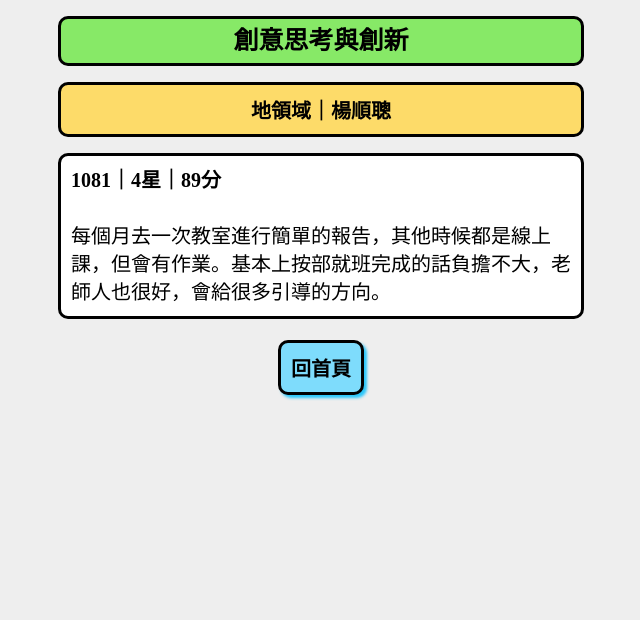
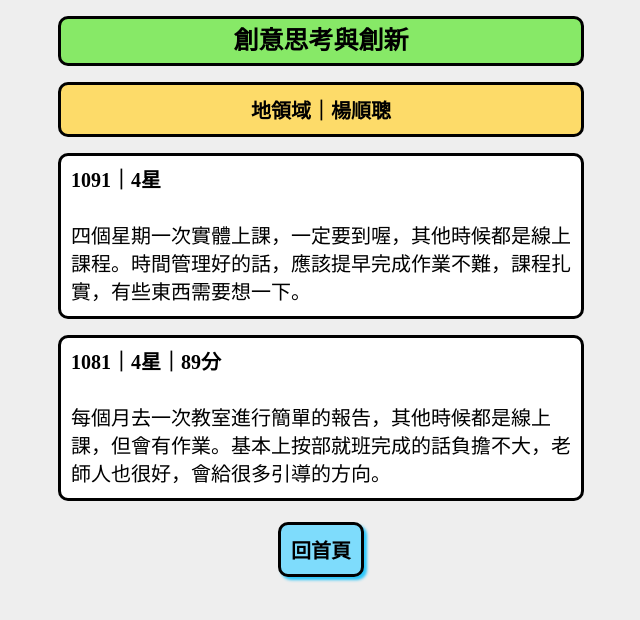
Before and after one commit to hyhakisaku/MMCGeneralCourse, a plain HTML site: page n02_di/b05.html in a window 1280 px wide. Shown: the whole page, without its empty margins (319-959 px from the left). Drawn offline with Linux system fonts and the light colour scheme.

Commit message:
Update b05.html

```diff
--- a/n02_di/b05.html
+++ b/n02_di/b05.html
@@ -13,6 +13,7 @@
 
 <p><label class="label_title">創意思考與創新<br></label></p>
 <p><label class="label_info">地領域｜楊順聰<br></label></p>
+<p><label class="label_comment"><b>1091｜4星</b><br><br>四個星期一次實體上課，一定要到喔，其他時候都是線上課程。時間管理好的話，應該提早完成作業不難，課程扎實，有些東西需要想一下。<br></label> </p>
 <p><label class="label_comment"><b>1081｜4星｜89分</b><br><br>每個月去一次教室進行簡單的報告，其他時候都是線上課，但會有作業。基本上按部就班完成的話負擔不大，老師人也很好，會給很多引導的方向。</label> </p>
 
 
```
